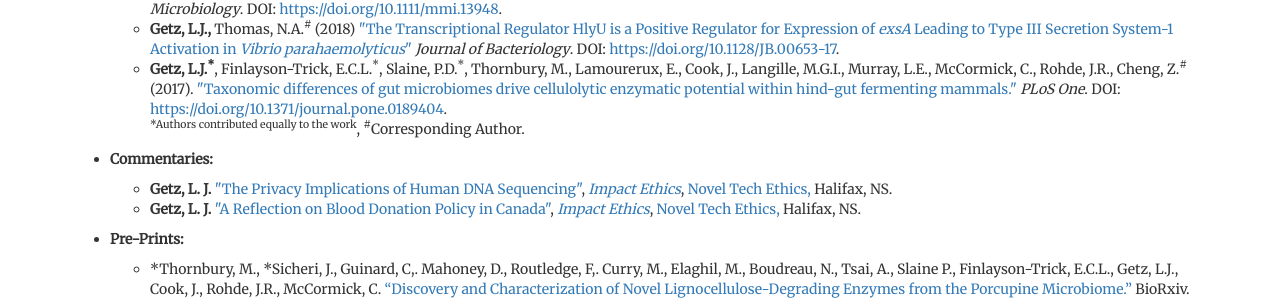
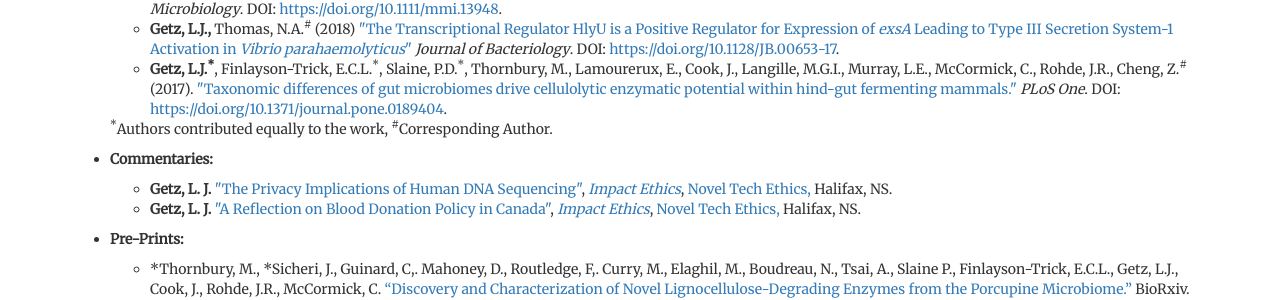
Before and after one commit to LandonGetz/OldCVWebsite, a Jekyll site: the page built from index.md, in a window 1280 px wide and 900 px high, scrolled down 2202 px. Shown: the part 142-442 px from the top of the window. Built offline with Jekyll 4.4.1, drawn with Linux system fonts in a browser that asks for light colours; nearby versions of some CDN libraries.

```diff
--- a/index.md
+++ b/index.md
@@ -121,9 +121,9 @@ scroll: true
 				<li>Runté, C., Jain, U., <b>Getz, L.J.</b>, Secord, S., Kuwae, A., Abe, A., Leblanc, J., Stadnyk, A.W., Kaper, J.B., Hansen, A.M., Thomas, N.A.<sup>#</sup> (2018). <a href="http://onlinelibrary.wiley.com/doi/10.1111/mmi.13948/full" target="_blank">"Tandem tyrosine phosphosites in the enteropathogenic <i>Escherichia coli</i> chaperone CesT are required for differential type III effector translocation and virulence."</a><i> Molecular Microbiology</i>. DOI: <a href="https://doi.org/10.1111/mmi.13948" target="_blank">https://doi.org/10.1111/mmi.13948</a>.</li>
                 <li><b>Getz, L.J.,</b> Thomas, N.A.<sup>#</sup> (2018) <a href="http://jb.asm.org/content/200/15/e00653-17.abstract" target="_blank">"The Transcriptional Regulator HlyU is a Positive Regulator for Expression of <i>exsA</i> Leading to Type III Secretion System-1 Activation in <i>Vibrio parahaemolyticus</i>"</a> <i>Journal of Bacteriology</i>. DOI: <a href="https://doi.org/10.1128/JB.00653-17" target="_blank">https://doi.org/10.1128/JB.00653-17</a>.</li>
                 <li><b>Getz, L.J.<sup>*</sup></b>, Finlayson-Trick, E.C.L.<sup>*</sup>, Slaine, P.D.<sup>*</sup>, Thornbury, M., Lamourerux, E., Cook, J., Langille, M.G.I., Murray, L.E., McCormick, C., Rohde, J.R., Cheng, Z.<sup>#</sup> (2017). <a href="http://journals.plos.org/plosone/article?id=10.1371/journal.pone.0189404" target="_blank">"Taxonomic differences of gut microbiomes drive cellulolytic enzymatic potential within hind-gut fermenting mammals."</a> <i>PLoS One</i>. DOI: <a href="https://doi.org/10.1371/journal.pone.0189404" target="_blank">https://doi.org/10.1371/journal.pone.0189404</a>.</li>
-				<sup>*Authors contributed equally to the work</sup>, <sup>#</sup>Corresponding Author.
             </ul>
     </li>
+	<sup>*</sup>Authors contributed equally to the work, <sup>#</sup>Corresponding Author.
     <li id="list"><b>Commentaries:</b>
             <ul id="sublist">
             <li><b>Getz, L. J. </b><a href="https://impactethics.ca/2018/05/11/the-privacy-implications-of-human-dna-sequencing/" target="_blank">"The Privacy Implications of Human DNA Sequencing"</a>, <i><a href="http://www.impactethics.ca" target="_blank">Impact Ethics</a></i>, <a href="https://www.dal.ca/sites/noveltechethics.html" target="_blank">Novel Tech Ethics,</a> Halifax, NS.</li>
```
